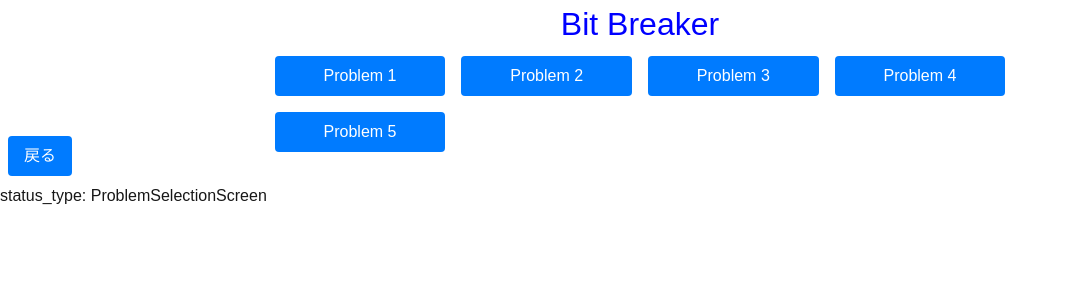
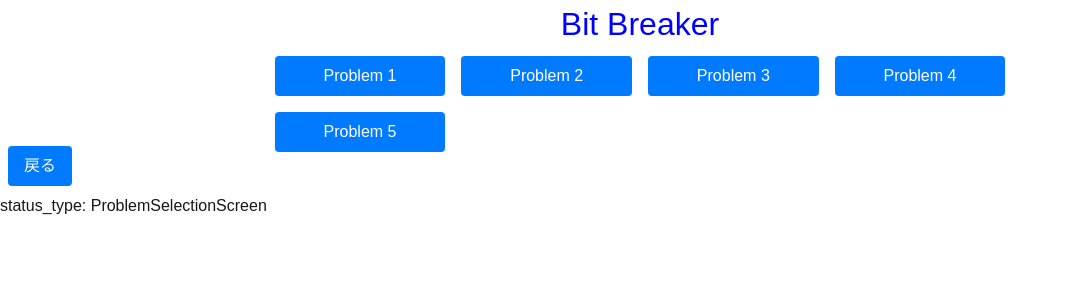
Before and after one commit to Masafiro/bit_game, a Next.js app: page / in a window 1280 px wide. Both pictures are taken after a click on the button "問題を解く". Shown: the top 300 px of the page, without its empty margins (0-1068 px from the left). Built offline with nearby package versions, Linux system fonts and the light colour scheme.

Commit message:
デザインの変更

```diff
--- a/src/app/globals.css
+++ b/src/app/globals.css
@@ -78,7 +78,7 @@ body {
 }
 
 .timeAttackButtonContainer {
-  display: flex;
+  display: grid;
   justify-content: center;
   align-items: center;
   height: 10vh;
@@ -123,6 +123,12 @@ body {
   cursor: pointer;
   margin: 8px;
 }
+
+.returnContainer {
+    text-align: left;     /* 中央寄せ */
+    margin-top: 10px;       /* 上に余白 */
+}
+
 
 .returnToTitleButton {
   left: 10%;
--- a/src/app/page.tsx
+++ b/src/app/page.tsx
@@ -234,7 +234,9 @@ function ProblemSelection({ setStatus }: { setStatus: React.Dispatch<React.SetSt
         <ProblemButton problemName="Problem 4" problemFile="problem3.json" setStatus={setStatus} />
         <ProblemButton problemName="Problem 5" problemFile="problem3.json" setStatus={setStatus} />
       </ProblemButtonContainer>
-      <ReturnToTitleButton  setStatus={setStatus} />
+      <div className="returnContainer">
+           <ReturnToTitleButton setStatus={setStatus} />
+           </div>
     </div>
   );
 }
@@ -271,8 +273,11 @@ function TimeAttackSelection({ setStatus }: { setStatus: React.Dispatch<React.Se
            <TimeAttackButtonContainer>
            <TimeAttackButton timeAttackName="5桁 1手 10問" timeAttackFile="time_attack1.json" setStatus={setStatus} />
            <TimeAttackButton timeAttackName="5桁 2手 10問" timeAttackFile="time_attack1.json" setStatus={setStatus} />
+           <TimeAttackButton timeAttackName="5桁 3手 10問" timeAttackFile="time_attack1.json" setStatus={setStatus} />
            </TimeAttackButtonContainer>
+           <div className="returnContainer">
            <ReturnToTitleButton setStatus={setStatus} />
+           </div>
         </div>
     );
 }
```
